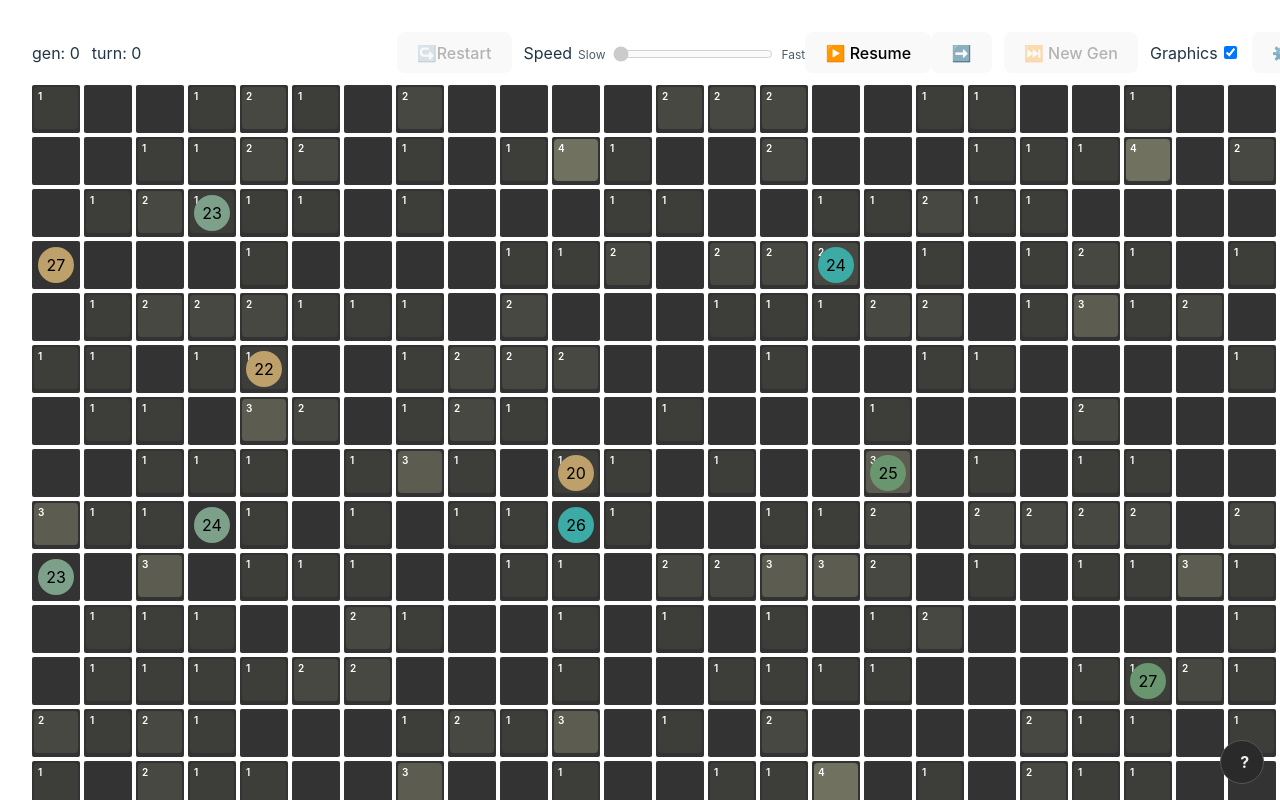
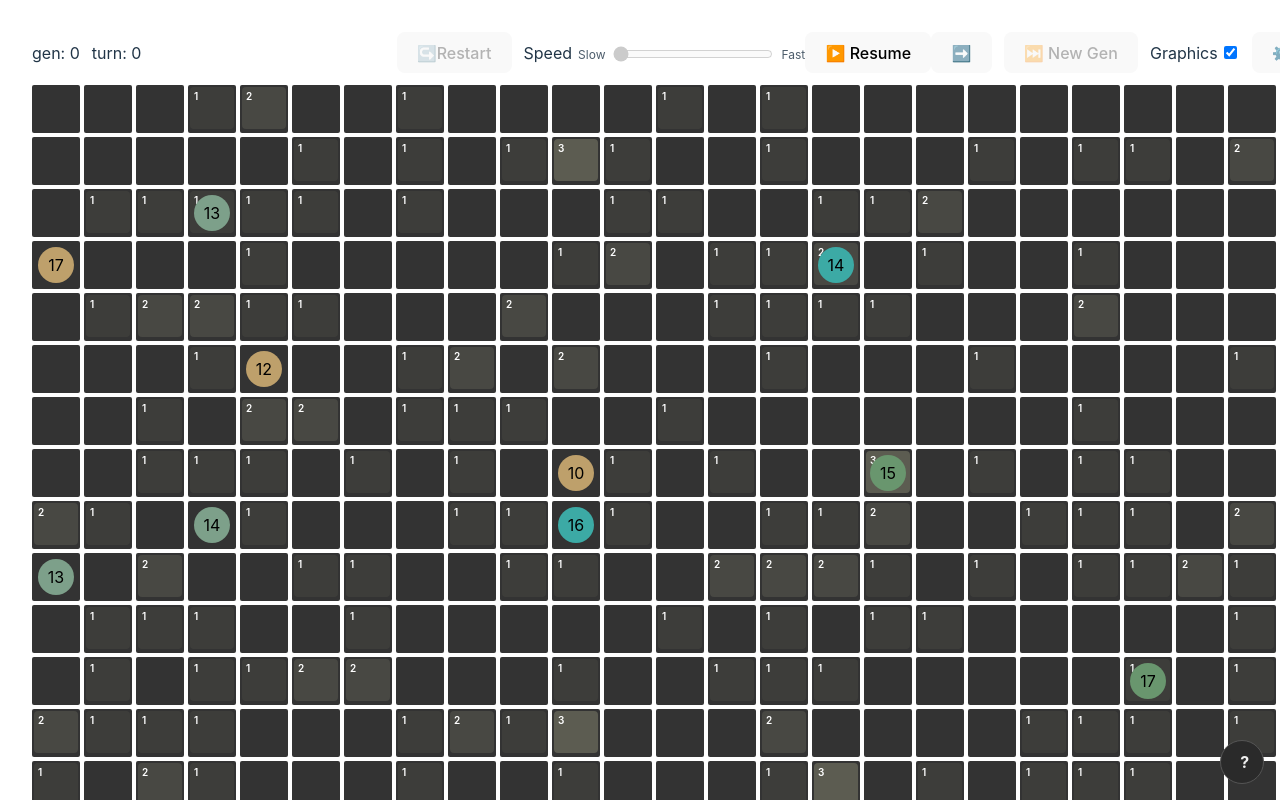
Before and after one commit to anfluff/game-evo, a React (Vite) app: page / in a window 1280 px wide. Shown: the top 800 px of the page. Built offline with nearby package versions, Linux system fonts and the light colour scheme.

Commit message:
implement kinship mechanics and replace eat action with bite

```diff
--- a/src/App.tsx
+++ b/src/App.tsx
@@ -35,6 +35,10 @@ const hpGainByEnergyConsumption = settings.hpGainByEnergyConsumption
 const energyCreatedOnDeath = settings.energyCreatedOnDeath
 const scanRadius = settings.scanRadius
 
+const bitePercentOfAttackerHp = 0.15
+const biteMineralDropFraction = 0.4
+const biteMineralDropMin = 1
+
 const idLength = settings.idLength
 const initialTurnDuration = settings.initialTurnDuration
 const birthTaxPercent = settings.birthTaxPercent
@@ -52,6 +56,8 @@ let graphicsEffectsEnabled = settings.graphicEffects
 function clamp(value: number, min: number, max: number) {
   return Math.min(Math.max(value, min), max)
 }
+
+const kinshipMaxDepth = 24
 
 interface Genes {
   // 1. HP & Sensitivities
@@ -77,6 +83,10 @@ interface Genes {
   kill_greed: number
   territoriality: number
 
+  // 3.1 Kinship
+  trust_in_relatives: number
+  aggression_towards_relatives: number
+
   // 4. Reproduction
   min_hp_to_divide: number
   division_risk_aversion: number
@@ -117,6 +127,9 @@ const DEFAULT_GENES: Genes = {
   retaliation_fear: 1.0,
   kill_greed: 0.5,
   territoriality: 0.3,
+
+  trust_in_relatives: 0.6,
+  aggression_towards_relatives: 0.25,
 
   min_hp_to_divide: 0.5,
   division_risk_aversion: 0.3,
@@ -148,6 +161,8 @@ const AGGRESSIVE_INDIVIDUAL_GENES: Genes = {
   retaliation_fear: 0.6,
   kill_greed: 0.8,
   territoriality: 0.6,
+  trust_in_relatives: 0.35,
+  aggression_towards_relatives: 0.6,
   crowd_preference: 0.05,
   decision_noise: 0.25,
   impulsiveness: 0.05,
@@ -171,6 +186,8 @@ const HERD_HERBIVORE_GENES: Genes = {
   retaliation_fear: 1.2,
   kill_greed: 0.05,
   territoriality: 0.1,
+  trust_in_relatives: 0.85,
+  aggression_towards_relatives: 0.05,
   division_risk_aversion: 0.25,
   offspring_investment: 0.6,
   reproduction_urgency: 0.85,
@@ -196,6 +213,8 @@ const ADVENTUROUS_EXPLORER_GENES: Genes = {
   retaliation_fear: 0.75,
   kill_greed: 0.3,
   territoriality: 0.2,
+  trust_in_relatives: 0.5,
+  aggression_towards_relatives: 0.2,
   offspring_investment: 0.45,
   reproduction_urgency: 0.6,
   diagonal_awareness: 0.8,
@@ -216,7 +235,7 @@ const SPAWN_ARCHETYPES: Genes[] = [
 let spawnArchetypeCursor = 0
 
 // Action types for the new engine
-type ActionType = 'WAIT' | 'MOVE' | 'CONSUME' | 'EAT' | 'DIVIDE'
+type ActionType = 'WAIT' | 'MOVE' | 'CONSUME' | 'BITE' | 'DIVIDE'
 
 interface ActionDecision {
   type: ActionType
@@ -263,6 +282,10 @@ class Orb {
 
   genes: Genes
 
+  parentId: string | null
+  ancestorIds: string[]
+  private lineageDistancesCache: Map<string, number> | null = null
+
   // State for inertia
   lastActionUtility: number = 0
   lastActionType: ActionType | null = null
@@ -276,15 +299,58 @@ class Orb {
   glow: string = ''
   reproductionCooldownRemaining: number = 0
 
-  constructor(x: number, y: number, hp: number, genes: Genes, parentName?: string) {
+  constructor(x: number, y: number, hp: number, genes: Genes, parent?: Orb | null) {
     this.x = x
     this.y = y
     this.hp = hp
     this.genes = genes
     this.id = getRandomId(idLength)
     // Simple naming based on ID since DNA is gone
-    this.name = `Orb ${this.id.substring(0, 4)}` + (parentName ? ` of ${parentName}` : '')
+    this.name = `Orb ${this.id.substring(0, 4)}` + (parent ? ` of ${parent.name}` : '')
+    this.parentId = parent?.id ?? null
+    this.ancestorIds = parent ? [ parent.id, ...parent.ancestorIds ].slice(0, kinshipMaxDepth) : []
     this.addToLog(`I was born with ❤️${hp}hp`)
+  }
+
+  private getLineageDistances(): Map<string, number> {
+    if (this.lineageDistancesCache) {
+      return this.lineageDistancesCache
+    }
+    const distances = new Map<string, number>()
+    distances.set(this.id, 0)
+    for (let i = 0; i < this.ancestorIds.length; i++) {
+      distances.set(this.ancestorIds[i], i + 1)
+    }
+    this.lineageDistancesCache = distances
+    return distances
+  }
+
+  kinshipTo(other: Orb): number {
+    if (this.id === other.id) {
+      return 1
+    }
+    const a = this.getLineageDistances()
+    const b = other.getLineageDistances()
+    const [small, big] = a.size <= b.size ? [a, b] : [b, a]
+
+    let bestSum = Infinity
+    for (const [ancestorId, d1] of small) {
+      const d2 = big.get(ancestorId)
+      if (d2 === undefined) continue
+      const sum = d1 + d2
+      if (sum < bestSum) {
+        bestSum = sum
+      }
+    }
+
+    if (!Number.isFinite(bestSum)) {
+      return 0
+    }
+    if (bestSum <= 0) {
+      return 1
+    }
+    const exponent = Math.max(0, bestSum - 1)
+    return Math.pow(0.5, exponent)
   }
 
   triggerGlow(className: 'glow-white' | 'glow-red' | 'glow-green') {
@@ -385,9 +451,12 @@ class Orb {
           occupied = occupants.length > 0
           for (const other of occupants) {
             const enemyHpNorm = clamp(other.hp / genes.hp_healthy_norm, 0, 1)
+            const kinship = this.kinshipTo(other)
 
             const enemyAdvantage = enemyHpNorm / Math.max(hpNorm, 0.001)
-            threatSum += enemyAdvantage * kernel * diagModifier
+            const trustedThreatReduction = clamp(kinship * genes.trust_in_relatives, 0, 1)
+            const threatModifier = clamp(1 - trustedThreatReduction, 0, 1)
+            threatSum += enemyAdvantage * kernel * diagModifier * threatModifier
 
             const ourAdvantage = hpNorm / Math.max(enemyHpNorm, 0.001)
             const attackFeasibility = ourAdvantage / genes.attack_margin
@@ -395,7 +464,9 @@ class Orb {
 
             const fRetaliation = clamp(genes.retaliation_fear * enemyAdvantage * (1 - riskDrive), 0, 1)
             const preySource = attackSignal * genes.cannibalism_factor * genes.territoriality * (1 - fRetaliation)
-            preySum += preySource * kernel * diagModifier
+            const relativeAggression = clamp(genes.aggression_towards_relatives, 0, 1)
+            const preyModifier = clamp((1 - kinship) + kinship * relativeAggression, 0, 1)
+            preySum += preySource * kernel * diagModifier * preyModifier
           }
         }
 
@@ -785,42 +856,117 @@ class Orb {
           })
         }
       } else if (cell.prey > 0) {
-        const eatPreyDrive = cell.prey * attackDrive
-        const eatGreed = genes.kill_greed * cell.prey
-        const eatFear = W_fear * cell.threat * motivations.fearEffective
-        const eatUtility = eatPreyDrive + eatGreed - eatFear
-        const eatDecision: ActionDecision = {
-          type: 'EAT',
+        const bitePreyDrive = cell.prey * attackDrive
+        const biteGreed = genes.kill_greed * cell.prey
+        const biteFear = W_fear * cell.threat * motivations.fearEffective
+        const biteUtility = bitePreyDrive + biteGreed - biteFear
+        const biteDecision: ActionDecision = {
+          type: 'BITE',
           targetX: cell.x,
           targetY: cell.y,
-          utility: eatUtility,
-          description: `eat at ${cell.x},${cell.y}`
+          utility: biteUtility,
+          description: `bite at ${cell.x},${cell.y}`
         }
-        decisions.push(eatDecision)
+        decisions.push(biteDecision)
         if (debug) {
+          const interaction = (() => {
+            const occupants = getCellOrbs(cell.x, cell.y, this.id)
+            const dist = Math.sqrt(cell.dx * cell.dx + cell.dy * cell.dy)
+            const kernel = Math.pow(genes.distance_decay, dist)
+            const isDiagonal = cell.dx !== 0 && cell.dy !== 0
+            const diagModifier = isDiagonal ? genes.diagonal_awareness : 1.0
+
+            const lines: string[] = []
+            if (occupants.length === 0) {
+              lines.push(`I expected an orb here, but found none when checking the cell directly.`)
+              return {
+                lines,
+                threatSum: 0,
+                preySum: 0,
+                threat: 0,
+                prey: 0,
+                kernel,
+                diagModifier
+              }
+            }
+
+            let threatSum = 0
+            let preySum = 0
+
+            lines.push(`This cell has ${occupants.length} orb(s): ${occupants.map(o => o.name).join(', ')}.`)
+            lines.push(`I evaluate kinship (shared ancestors) and adjust threat and prey signals.`)
+            lines.push(
+              `My kinship genes: trust_in_relatives=${genes.trust_in_relatives.toFixed(3)}, aggression_towards_relatives=${genes.aggression_towards_relatives.toFixed(3)}.`
+            )
+            lines.push(`Distance decay kernel here is distance_decay^dist = ${genes.distance_decay.toFixed(3)}^${dist.toFixed(3)} = ${kernel.toFixed(3)}.`)
+            lines.push(`Diagonal modifier is ${diagModifier.toFixed(3)}.`)
+
+            for (const other of occupants) {
+              const enemyHpNorm = clamp(other.hp / genes.hp_healthy_norm, 0, 1)
+              const enemyAdvantage = enemyHpNorm / Math.max(motivations.hpNorm, 0.001)
+              const kinship = this.kinshipTo(other)
+              const trustedThreatReduction = clamp(kinship * genes.trust_in_relatives, 0, 1)
+              const threatModifier = clamp(1 - trustedThreatReduction, 0, 1)
+              const threatContribution = enemyAdvantage * kernel * diagModifier * threatModifier
+              threatSum += threatContribution
+
+              const ourAdvantage = motivations.hpNorm / Math.max(enemyHpNorm, 0.001)
+              const attackFeasibility = ourAdvantage / genes.attack_margin
+              const attackSignal = clamp(attackFeasibility - 1, 0, 1)
+
+              const fRetaliation = clamp(genes.retaliation_fear * enemyAdvantage * (1 - motivations.riskDrive), 0, 1)
+              const preyBase = attackSignal * genes.cannibalism_factor * genes.territoriality * (1 - fRetaliation)
+              const preyModifier = clamp((1 - kinship) + kinship * clamp(genes.aggression_towards_relatives, 0, 1), 0, 1)
+              const preyContribution = preyBase * kernel * diagModifier * preyModifier
+              preySum += preyContribution
+
+              lines.push(
+                `Kinship to ${other.name} is ${kinship.toFixed(3)}. threatModifier=(1-kinship*trust)=(1-${kinship.toFixed(3)}*${genes.trust_in_relatives.toFixed(3)})=${threatModifier.toFixed(3)}.`
+              )
+              lines.push(
+                `Threat contribution: enemyAdvantage*kernel*diag*threatModifier = ${enemyAdvantage.toFixed(3)}*${kernel.toFixed(3)}*${diagModifier.toFixed(3)}*${threatModifier.toFixed(3)} = ${threatContribution.toFixed(3)}.`
+              )
+              lines.push(
+                `Prey modifier: (1-kinship)+kinship*aggrRel = (1-${kinship.toFixed(3)})+${kinship.toFixed(3)}*${genes.aggression_towards_relatives.toFixed(3)} = ${preyModifier.toFixed(3)}.`
+              )
+              lines.push(
+                `Prey contribution: preyBase*kernel*diag*preyModifier = ${preyBase.toFixed(3)}*${kernel.toFixed(3)}*${diagModifier.toFixed(3)}*${preyModifier.toFixed(3)} = ${preyContribution.toFixed(3)}.`
+              )
+            }
+
+            const threat = clamp(threatSum, 0, 1)
+            const prey = clamp(preySum, 0, 1)
+            lines.push(`After summing all occupants, threatSum=${threatSum.toFixed(3)} -> threat(clamped)=${threat.toFixed(3)}.`)
+            lines.push(`After summing all occupants, preySum=${preySum.toFixed(3)} -> prey(clamped)=${prey.toFixed(3)}.`)
+
+            return { lines, threatSum, preySum, threat, prey, kernel, diagModifier }
+          })()
+
           debugRows.push({
-            type: eatDecision.type,
+            type: biteDecision.type,
             whyLines: [
-              `I consider EAT at ${cell.x},${cell.y} (dx=${cell.dx}, dy=${cell.dy}).`,
+              `I consider BITE at ${cell.x},${cell.y} (dx=${cell.dx}, dy=${cell.dy}).`,
               `Is there prey there? yes (prey score=${cell.prey.toFixed(3)}).`,
               `Threat there is ${cell.threat.toFixed(3)}.`,
               ``,
+              ...interaction.lines,
+              ``,
               `I combine hunger and aggression into an "attackDrive" so I know how much I want to bite.`,
               `attackDrive=${attackDrive.toFixed(3)} (mix of hunger and aggression weights/moods).`,
-              `So the main eating drive is: prey * attackDrive = ${cell.prey.toFixed(3)} * ${attackDrive.toFixed(3)} = ${eatPreyDrive.toFixed(3)}.`,
+              `So the main bite drive is: prey * attackDrive = ${cell.prey.toFixed(3)} * ${attackDrive.toFixed(3)} = ${bitePreyDrive.toFixed(3)}.`,
               ``,
               `I also have a "kill greed" gene that makes me want to attack even beyond pure need.`,
-              `kill_greed=${genes.kill_greed.toFixed(3)} so greed bonus = kill_greed * prey = ${genes.kill_greed.toFixed(3)} * ${cell.prey.toFixed(3)} = ${eatGreed.toFixed(3)}.`,
+              `kill_greed=${genes.kill_greed.toFixed(3)} so greed bonus = kill_greed * prey = ${genes.kill_greed.toFixed(3)} * ${cell.prey.toFixed(3)} = ${biteGreed.toFixed(3)}.`,
               ``,
-              `But eating is risky if the area is dangerous.`,
-              `Fear cost = W_fear * threat * effectiveFear = ${W_fear.toFixed(3)} * ${cell.threat.toFixed(3)} * ${motivations.fearEffective.toFixed(3)} = ${eatFear.toFixed(3)}.`,
+              `But biting is risky if the area is dangerous.`,
+              `Fear cost = W_fear * threat * effectiveFear = ${W_fear.toFixed(3)} * ${cell.threat.toFixed(3)} * ${motivations.fearEffective.toFixed(3)} = ${biteFear.toFixed(3)}.`,
               ``,
-              `Base score for EAT = drive + greed - fearCost = ${eatPreyDrive.toFixed(3)} + ${eatGreed.toFixed(3)} - ${eatFear.toFixed(3)} = ${eatUtility.toFixed(3)}.`
+              `Base score for BITE = drive + greed - fearCost = ${bitePreyDrive.toFixed(3)} + ${biteGreed.toFixed(3)} - ${biteFear.toFixed(3)} = ${biteUtility.toFixed(3)}.`
             ],
             target: `${cell.x},${cell.y} (dx=${cell.dx},dy=${cell.dy})`,
             dx: cell.dx,
             dy: cell.dy,
-            base: eatUtility,
+            base: biteUtility,
             inertia: 0,
             noise: 0,
             final: 0
@@ -879,7 +1025,9 @@ class Orb {
           W_fear: Number(W_fear.toFixed(3)),
           inertia_bias: Number(genes.inertia_bias.toFixed(3)),
           decision_noise: Number(genes.decision_noise.toFixed(3)),
-          impulsiveness: Number(genes.impulsiveness.toFixed(3))
+          impulsiveness: Number(genes.impulsiveness.toFixed(3)),
+          trust_in_relatives: Number(genes.trust_in_relatives.toFixed(3)),
+          aggression_towards_relatives: Number(genes.aggression_towards_relatives.toFixed(3))
         })
         console.table({
           currentEnergy: Number(currentEnergy.toFixed(3)),
@@ -961,7 +1109,9 @@ class Orb {
       console.table({
         inertia_bias: Number(genes.inertia_bias.toFixed(3)),
         decision_noise: Number(genes.decision_noise.toFixed(3)),
-        impulsiveness: Number(genes.impulsiveness.toFixed(3))
+        impulsiveness: Number(genes.impulsiveness.toFixed(3)),
+        trust_in_relatives: Number(genes.trust_in_relatives.toFixed(3)),
+        aggression_towards_relatives: Number(genes.aggression_towards_relatives.toFixed(3))
       })
       console.table({
         currentEnergy: Number(currentEnergy.toFixed(3)),
@@ -1020,7 +1170,7 @@ class Orb {
            this.move(d.targetX, d.targetY)
         }
         break
-      case 'EAT':
+      case 'BITE':
         if (d.targetX !== undefined && d.targetY !== undefined) {
            this.bite(d.targetX, d.targetY)
         }
@@ -1066,28 +1216,40 @@ class Orb {
       return
     }
 
-    this.eat(cellOrbs[0])
-  }
-
-  eat(prey: Orb) {
-    // Logic for canEat is already checked in decision usually, but double check
-    if (!canEatOrb(this, prey)) {
-      this.addToLog(`I failed to eat ${prey.id} (target is bigger)`)
-      return
-    }
-
-    // Gain full health from prey
-    const hpGain = prey.hp
-    this.hp += hpGain
-    registerHpGainedFromEating(hpGain)
-    this.addToLog(`I ate Orb ${prey.id} and got ${hpGain}hp`)
-
-    // Eating prevents aging for this turn
+    this.bitePrey(cellOrbs[0])
+  }
+
+  bitePrey(prey: Orb) {
+    const intendedBite = Math.min(2, Math.round(this.hp * bitePercentOfAttackerHp))
+    const biteAmount = Math.min(intendedBite, prey.hp)
+
+    const mineralDropRaw = Math.floor(biteAmount * biteMineralDropFraction)
+    const mineralDrop = Math.min(biteAmount, Math.max(biteMineralDropMin, mineralDropRaw))
+    const hpTransfer = biteAmount - mineralDrop
+
+    const preyX = prey.x
+    const preyY = prey.y
+    const dropX = preyX
+    const dropY = withinWorldBoundaries(preyX, preyY + 1) ? preyY + 1 : preyY
+
+    const kills = prey.hp - biteAmount <= 0
+    prey.addToLog(`I was bitten by ${this.id} for ${biteAmount}hp`)
+    if (kills) {
+      prey.deathReason = deathReasons.EATEN
+    }
+    prey.loseHp(biteAmount)
+
+    if (hpTransfer > 0) {
+      this.gainHp(hpTransfer)
+      registerHpGainedFromEating(hpTransfer)
+    }
+
+    if (mineralDrop > 0) {
+      addCellEnergy(dropY, dropX, mineralDrop)
+    }
+
+    this.addToLog(`I bit Orb ${prey.id}: -${biteAmount}hp, +${hpTransfer}hp, dropped ${mineralDrop}`)
     this.preventAgingThisTurn = true
-
-    prey.addToLog(`I was eaten by ${this.id}`)
-    prey.deathReason = deathReasons.EATEN
-    prey.loseHp(prey.hp)
   }
 
   attemptDivide() {
@@ -1117,7 +1279,7 @@ class Orb {
          return
       }
 
-      const child = spawnOrb(x, y, childHp, this.genes, this.name)
+      const child = spawnOrb(x, y, childHp, this.genes, this)
 
       this.loseHp(totalCost)
       this.reproductionCooldownRemaining = Math.max(0, Math.round(this.genes.reproduction_cooldown))
@@ -1224,6 +1386,8 @@ function generateWorld(worldIteration: number = 0) {
 
   generateMap()
 
+  console.log(worldIteration)
+
   if (worldIteration > 1) {
     // последующие геренации
     // Build strongest list from last generation's dead orbs, ensuring unique IDs
@@ -1250,7 +1414,7 @@ function generateWorld(worldIteration: number = 0) {
         const [ x, y ] = getRandomEmptyCell()
         const hp = getRandomMinMax(initialOrbHP[0], initialOrbHP[1])
         // First orbs of a new generation should have only one name (DNA-based)
-        spawnOrb(x, y, hp, strongestOrb.genes)
+        spawnOrb(x, y, hp, strongestOrb.genes, strongestOrb)
       }
     }
 
@@ -1258,6 +1422,7 @@ function generateWorld(worldIteration: number = 0) {
     if (resetEnergyOnNewGenerations) {
       // Reset energy on each subsequent generation
       reseedRandomEnergy()
+      console.log('AAAA')
     } else {
       // Keep existing energy grid; no redistribution
       if (!Array.isArray(worldEnergy) || worldEnergy.length === 0) {
@@ -1267,8 +1432,11 @@ function generateWorld(worldIteration: number = 0) {
         }
         distributeEnergyOnMap(initialEnergyOnMap)
       }
+      console.log('BBB')
     }
   } else {
+    console.log('CCC')
+
     // первая генерация
     orbs = []
     spawnArchetypeCursor = 0
@@ -1319,13 +1487,13 @@ function spawnOrb(
   y: number,
   hp: number,
   ancestorGenes?: Genes,
-  parentName?: string
+  parent?: Orb | null
 ): Orb {
   const genes = ancestorGenes
     ? getMutatedGenes(ancestorGenes)
     : getRandomGenes()
 
-  const orb = new Orb(x, y, hp, genes, parentName)
+  const orb = new Orb(x, y, hp, genes, parent)
   orbs.push(orb)
 
   return orb
@@ -1342,10 +1510,6 @@ function makeTurn(_turnNum: number) {
 }
 
 // ----- HELPERS -----
-
-function canEatOrb(consumer: Orb, prey: Orb): boolean {
-  return prey.hp < consumer.hp / 2
-}
 
 function computeBirthCost(parentHp: number, genes: Genes): {
   childHp: number
@@ -1781,7 +1945,7 @@ function App() {
         (e.code === 'Space' ||
           e.code === 'BracketRight' ||
           e.code === 'KeyG' ||
-          e.code === 'KeyR' ||
+          e.code === 'KeyM' ||
           e.code === 'KeyN' ||
           e.code === 'KeyS')
       ) {
@@ -1824,7 +1988,7 @@ function App() {
         return
       }
 
-      if (e.code === 'KeyR') {
+      if (e.code === 'KeyM') {
         e.preventDefault()
         setPaused(true)
         setSelectedOrb(null)
@@ -1838,7 +2002,7 @@ function App() {
         e.preventDefault()
         setPaused(true)
         setSelectedOrb(null)
-        generateWorld()
+        generateWorld(0)
         setTurn(0)
         return
       }
--- a/src/components/SettingsPanel.tsx
+++ b/src/components/SettingsPanel.tsx
@@ -20,13 +20,13 @@ export type Settings = {
 
 export const defaultSettings: Settings = {
   worldSize: [15, 25],
-  initialOrbHP: [20, 30],
+  initialOrbHP: [10, 20],
   initialOrbsCount: 10,
   newGenStrongestCount: 10,
   newGenOffspringPerParent: 3,
   birthTaxPercent: 20,
-  initialEnergyOnMap: 300,
-  resetEnergyOnNewGenerations: false,
+  initialEnergyOnMap: 200,
+  resetEnergyOnNewGenerations: true,
   graphicEffects: true,
   hpGainByEnergyConsumption: 3,
   energyCreatedOnDeath: 2,
```
